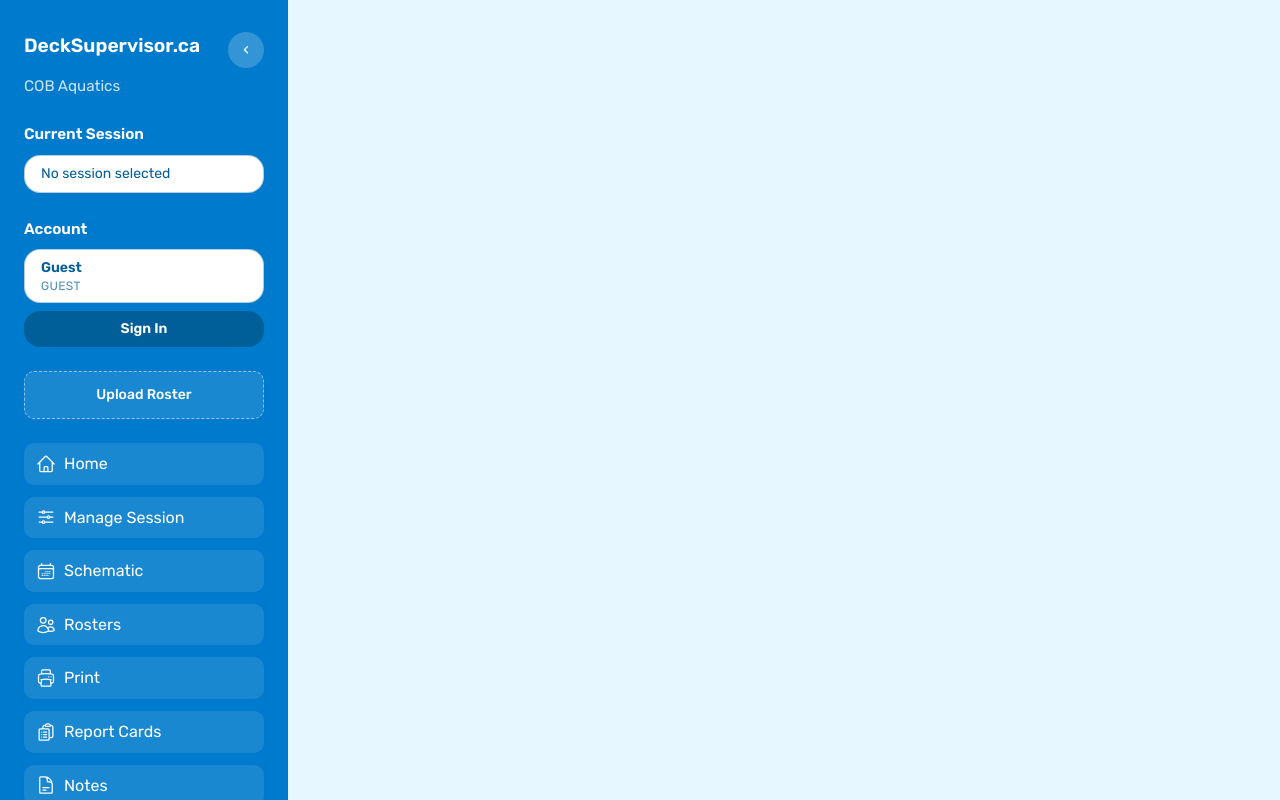
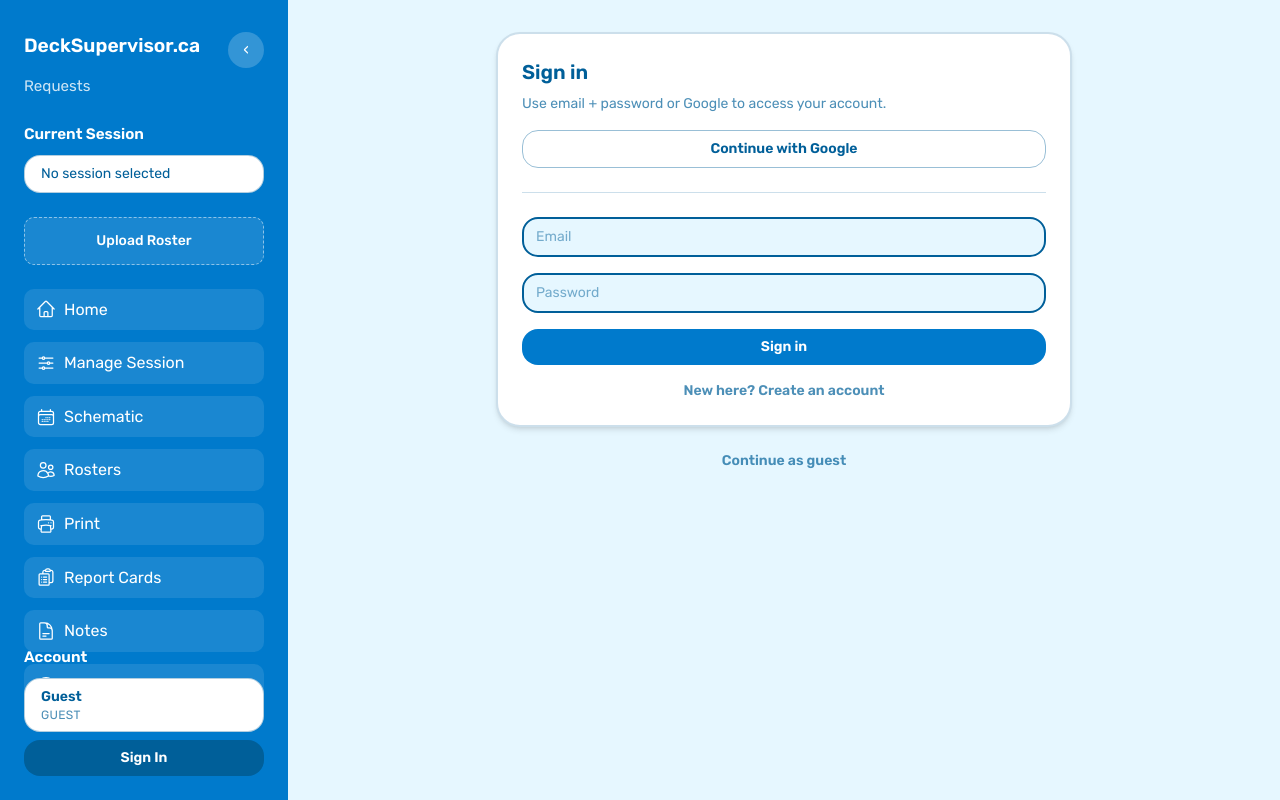
Before and after one commit to Doomaloom/DeckSupervisor.ca, a React (Vite) app in the folder frontend/: page /requests in a window 1280 px wide. Built offline with nearby package versions, Linux system fonts and the light colour scheme; no server answers.

Commit message:
Update full-time sidebar links and add requests page

```diff
--- a/frontend/src/app/routes.tsx
+++ b/frontend/src/app/routes.tsx
@@ -7,6 +7,7 @@ import SchematicPage from '../features/schematic/SchematicPage'
 import ReportCardsPage from '../features/report-cards/ReportCardsPage'
 import StaffNotesPage from '../features/staff-notes/StaffNotesPage'
 import FullTimerToolsPage from '../features/full-timer-tools/FullTimerToolsPage'
+import RequestsPage from '../features/requests/RequestsPage'
 import SignInPage from '../features/auth/SignInPage'
 import AccountPage from '../features/account/AccountPage'
 import TeamPage from '../features/teams/TeamPage'
@@ -47,6 +48,14 @@ function AppRoutes() {
       <Route path="/report-cards" element={<ReportCardsPage />} />
       <Route path="/staff-notes" element={<StaffNotesPage />} />
       <Route
+        path="/requests"
+        element={
+          <RequireFullTime>
+            <RequestsPage />
+          </RequireFullTime>
+        }
+      />
+      <Route
         path="/full-timer-tools"
         element={
           <RequireFullTime>
--- a/frontend/src/components/Layout/Layout.tsx
+++ b/frontend/src/components/Layout/Layout.tsx
@@ -11,6 +11,7 @@ import {
     ClockIcon,
     UserCircleIcon,
     UserGroupIcon,
+    UserPlusIcon,
 } from '@heroicons/react/24/outline'
 import { useDay } from '../../app/DayContext'
 import { useAuth } from '../../app/AuthContext'
@@ -147,7 +148,7 @@ function Layout({ children }: LayoutProps) {
         ? `${profile.first_name} ${profile.last_name}`.trim()
         : profile?.email ?? user?.email ?? 'Guest'
     const accountLabel = accountType === 'full_time' ? 'Full-time' : user ? 'Part-time' : 'Guest'
-    const navItems = [
+    const standardNavItems = [
         {
             to: '/',
             label: 'Home',
@@ -183,8 +184,39 @@ function Layout({ children }: LayoutProps) {
             label: 'Notes',
             icon: <DocumentTextIcon className="h-5 w-5" />,
         },
-        ...(accountType === 'full_time'
-            ? [
+        {
+            to: '/account',
+            label: 'Account',
+            icon: <UserCircleIcon className="h-5 w-5" />,
+        },
+    ]
+
+    const fullTimeNavItems = [
+        {
+            to: '/',
+            label: 'Home',
+            icon: <HomeIcon className="h-5 w-5" />,
+        },
+        {
+            to: '/requests',
+            label: 'Requests',
+            icon: <UserPlusIcon className="h-5 w-5" />,
+        },
+        {
+            to: '/schematic',
+            label: 'Schematic',
+            icon: <CalendarDaysIcon className="h-5 w-5" />,
+        },
+        {
+            to: '/report-cards',
+            label: 'Report Cards',
+            icon: <ClipboardDocumentListIcon className="h-5 w-5" />,
+        },
+        {
+            to: '/staff-notes',
+            label: 'Notes',
+            icon: <DocumentTextIcon className="h-5 w-5" />,
+        },
         {
             to: '/full-timer-tools',
             label: 'Full Timer Tools',
@@ -195,8 +227,6 @@ function Layout({ children }: LayoutProps) {
             label: 'Team',
             icon: <UserGroupIcon className="h-5 w-5" />,
         },
-            ]
-            : []),
         {
             to: '/account',
             label: 'Account',
@@ -204,10 +234,12 @@ function Layout({ children }: LayoutProps) {
         },
     ]
 
+    const navItems = accountType === 'full_time' ? fullTimeNavItems : standardNavItems
+
     return (
         <div className="flex h-screen overflow-hidden">
             <aside
-                className={`flex h-screen shrink-0 flex-col gap-6 overflow-y-auto bg-primary p-6 text-accent transition-[width] duration-300 ${isSidebarCollapsed ? 'w-[84px]' : 'w-72'
+                className={`flex h-screen shrink-0 flex-col gap-6 overflow-y-auto bg-primary px-6 pt-6 pb-6 text-accent transition-[width] duration-300 ${isSidebarCollapsed ? 'w-[84px]' : 'w-72'
                     }`}
             >
                 <div className="flex flex-col gap-1.5">
@@ -247,31 +279,6 @@ function Layout({ children }: LayoutProps) {
                     </div>
                 )}
 
-                {!isSidebarCollapsed && (
-                    <div className="flex flex-col gap-2">
-                        <h3 className="text-[0.95rem] font-semibold">Account</h3>
-                        <div className="rounded-2xl border border-secondary/30 bg-accent px-4 py-2 text-sm text-secondary">
-                            <p className="font-semibold">{displayName}</p>
-                            <p className="text-xs uppercase tracking-wide text-secondary/70">{accountLabel}</p>
-                        </div>
-                        {isGuest ? (
-                            <Link
-                                to="/sign-in"
-                                className="rounded-2xl bg-secondary px-3 py-2 text-center text-sm font-semibold text-accent transition hover:-translate-y-0.5 hover:bg-accent hover:text-secondary"
-                            >
-                                Sign In
-                            </Link>
-                        ) : (
-                            <button
-                                type="button"
-                                className="rounded-2xl border border-secondary/40 px-3 py-2 text-sm font-semibold text-secondary transition hover:-translate-y-0.5 hover:bg-accent"
-                                onClick={() => void signOut()}
-                            >
-                                Sign Out
-                            </button>
-                        )}
-                    </div>
-                )}
 
                 {!isSidebarCollapsed && (
                     <div className="flex flex-col gap-2">
@@ -328,6 +335,34 @@ function Layout({ children }: LayoutProps) {
                         </Link>
                     ))}
                 </nav>
+
+
+                {!isSidebarCollapsed && (
+                    <div className="flex flex-col gap-2 sticky bottom-0 mt-auto">
+                        <h3 className="text-[0.95rem] font-semibold">Account</h3>
+                        <div className="rounded-2xl border border-secondary/30 bg-accent px-4 py-2 text-sm text-secondary">
+                            <p className="font-semibold">{displayName}</p>
+                            <p className="text-xs uppercase tracking-wide text-secondary/70">{accountLabel}</p>
+                        </div>
+                        {isGuest ? (
+                            <Link
+                                to="/sign-in"
+                                className="rounded-2xl bg-secondary px-3 py-2 text-center text-sm font-semibold text-accent transition hover:-translate-y-0.5 hover:bg-accent hover:text-secondary"
+                            >
+                                Sign In
+                            </Link>
+                        ) : (
+                            <button
+                                type="button"
+                                className="rounded-2xl border border-secondary/40 px-3 py-2 text-sm font-semibold text-secondary transition hover:-translate-y-0.5 hover:bg-accent"
+                                onClick={() => void signOut()}
+                            >
+                                Sign Out
+                            </button>
+                        )}
+                    </div>
+                )}
+
             </aside>
 
             <main className="flex min-h-0 flex-1 overflow-y-auto p-8">
@@ -393,6 +428,7 @@ function Layout({ children }: LayoutProps) {
 function getPageTitle(pathname: string) {
     switch (pathname) {
         case '/': return 'Home'
+        case '/requests': return 'Requests'
         case '/manage-sessions': return 'Manage Sessions'
         case '/rosters': return 'Class Rosters'
         case '/schematic': return 'Class Schedule'
--- /dev/null
+++ b/frontend/src/features/requests/RequestsPage.tsx
@@ -0,0 +1,19 @@
+function RequestsPage() {
+  return (
+    <div className="mx-auto flex w-full max-w-6xl flex-col gap-6">
+      <div className="relative overflow-hidden rounded-card border-2 border-secondary/20 bg-accent p-8 text-secondary shadow-md">
+        <div className="absolute -right-10 -top-10 h-40 w-40 rounded-full bg-secondary/15" />
+        <div className="absolute -bottom-12 left-10 h-24 w-24 rounded-full bg-secondary/10" />
+        <div className="relative">
+          <p className="text-sm font-semibold uppercase tracking-[0.2em] text-secondary/70">Requests</p>
+          <h2 className="mt-3 text-2xl font-semibold">Requests</h2>
+          <p className="mt-2 max-w-2xl text-secondary">
+            Request management is coming next. This page will hold incoming team requests and actions.
+          </p>
+        </div>
+      </div>
+    </div>
+  )
+}
+
+export default RequestsPage
```
Lines whose indentation alone changed are shown as unchanged.
